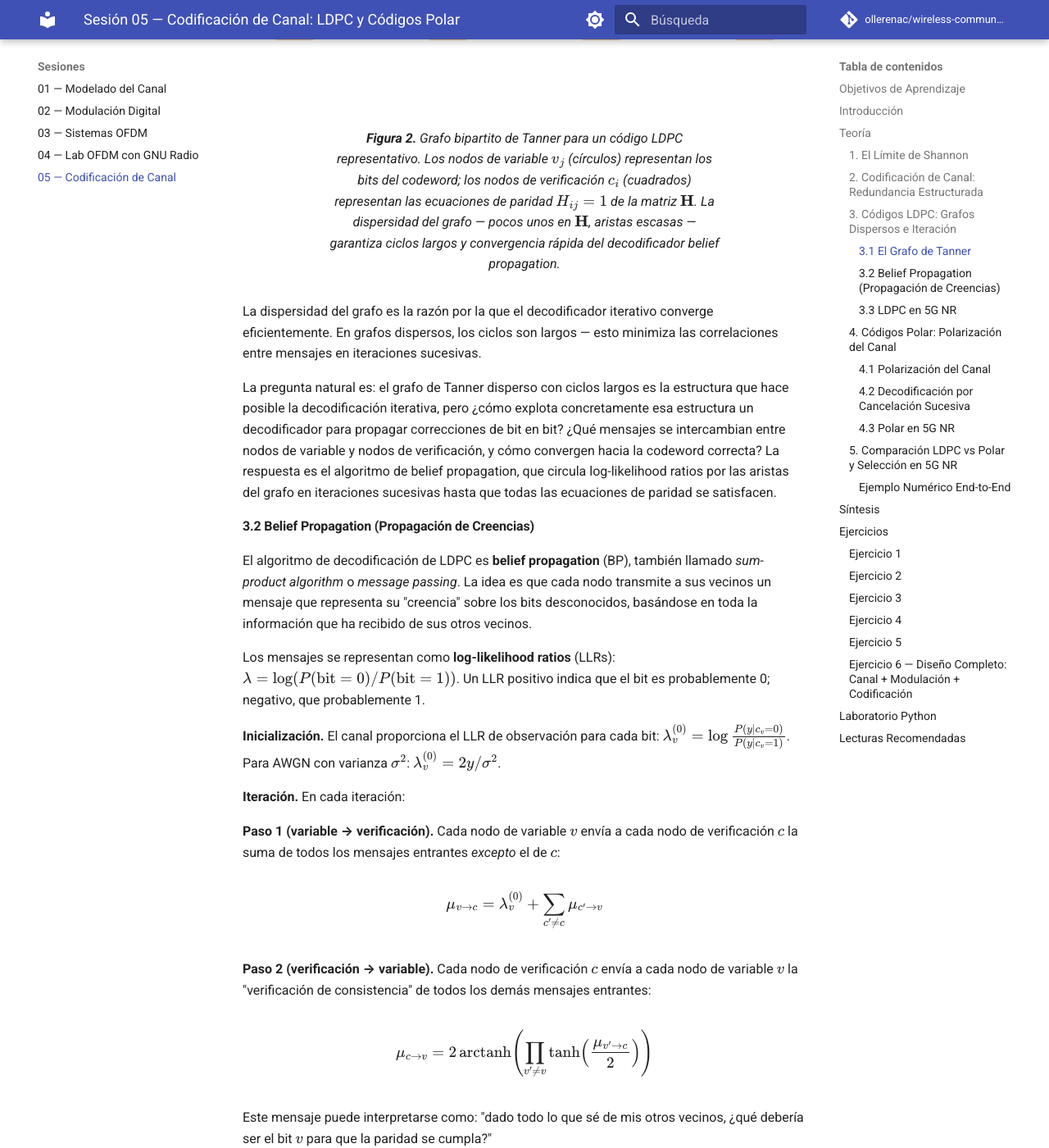
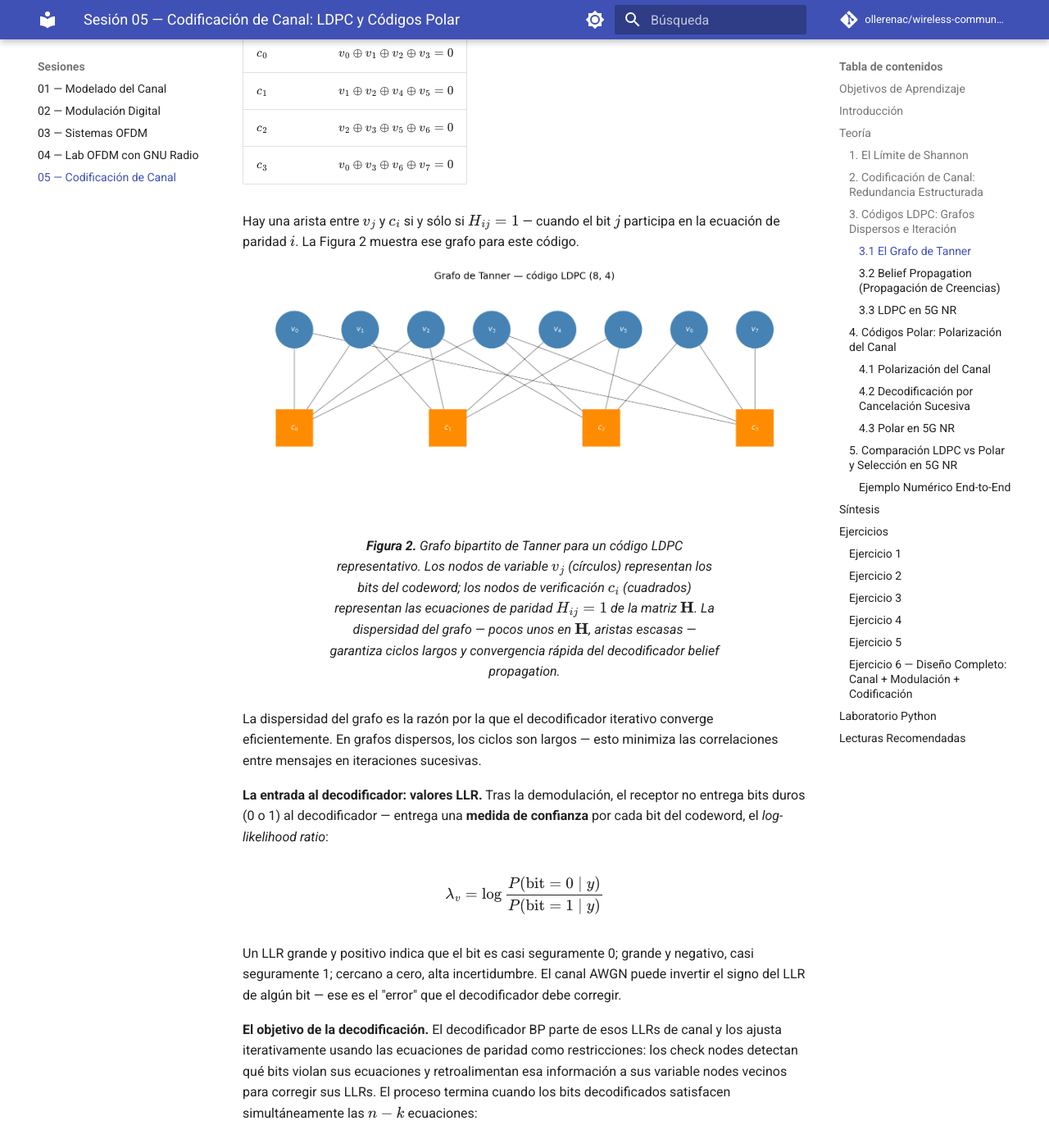
Before and after one commit to ollerenac/wireless-communication-systems, an MkDocs documentation site: the page built from docs/sessions/05-channel-coding/index.md, in a window 1280 px wide and 1400 px high, scrolled down 4951 px. Shown: the whole window at 82% size. Built offline with MkDocs 1.6.1 and Material for MkDocs 9.7.7, drawn with Linux system fonts in a browser that asks for light colours; comment, search, counter and statistics services are not loaded; some of the changed text lies outside the part shown.

Commit message:
feat(05): expand §3.1 — add H matrix, parity equations, LLR input, and BP goal
Add the explicit 4×8 H matrix for the LDPC (8,4) example with a table of the four
parity check equations (c0–c3), making the edge-to-matrix correspondence concrete.

Add two paragraphs after the Tanner graph figure: (1) LLR as soft confidence measure
from the demodulator — the "error" is an inverted LLR sign; (2) the decoding goal —
BP adjusts LLRs iteratively until H·ĉ = 0 mod 2, bridging into §3.2.

Co-Authored-By: Claude Sonnet 4.6 <noreply@anthropic.com>

```diff
--- a/docs/sessions/05-channel-coding/index.md
+++ b/docs/sessions/05-channel-coding/index.md
@@ -116,7 +116,25 @@ La representación más intuitiva de un LDPC es su **grafo de Tanner**: un grafo
 - **Nodos de variable** ($n$ nodos, uno por cada bit del codeword): representan los $n$ bits transmitidos.
 - **Nodos de verificación** ($n-k$ nodos, uno por cada ecuación de paridad): representan las $n-k$ ecuaciones $\mathbf{H}\,\mathbf{c} = \mathbf{0}$.
 
-Hay una arista entre el nodo de variable $v_j$ y el nodo de verificación $c_i$ si y sólo si $H_{ij} = 1$. La Figura 2 muestra el grafo de Tanner del código LDPC $(8,4)$ del laboratorio, con 8 nodos de variable (v₀–v₇) y 4 nodos de verificación (c₀–c₃).
+Para el código LDPC $(8,4)$ del laboratorio, la matriz $\mathbf{H}$ de dimensiones $4\times 8$ es:
+
+$$\mathbf{H} = \begin{pmatrix}
+1&1&1&1&0&0&0&0\\
+0&1&1&0&1&1&0&0\\
+0&0&1&1&0&1&1&0\\
+1&0&0&1&0&0&1&1
+\end{pmatrix}$$
+
+Cada fila es una ecuación de paridad: la suma XOR de los bits en las columnas donde hay un 1 debe ser cero. Las cuatro restricciones que todo codeword válido debe satisfacer son:
+
+| Check node | Ecuación de paridad |
+|------------|---------------------|
+| $c_0$ | $v_0 \oplus v_1 \oplus v_2 \oplus v_3 = 0$ |
+| $c_1$ | $v_1 \oplus v_2 \oplus v_4 \oplus v_5 = 0$ |
+| $c_2$ | $v_2 \oplus v_3 \oplus v_5 \oplus v_6 = 0$ |
+| $c_3$ | $v_0 \oplus v_3 \oplus v_6 \oplus v_7 = 0$ |
+
+Hay una arista entre $v_j$ y $c_i$ si y sólo si $H_{ij} = 1$ — cuando el bit $j$ participa en la ecuación de paridad $i$. La Figura 2 muestra ese grafo para este código.
 
 <figure markdown="span">
   ![Grafo de Tanner del código LDPC](figures/tanner-graph.png)
@@ -127,6 +145,18 @@ Hay una arista entre el nodo de variable $v_j$ y el nodo de verificación $c_i$
 </figure>
 
 La dispersidad del grafo es la razón por la que el decodificador iterativo converge eficientemente. En grafos dispersos, los ciclos son largos — esto minimiza las correlaciones entre mensajes en iteraciones sucesivas.
+
+**La entrada al decodificador: valores LLR.** Tras la demodulación, el receptor no entrega bits duros (0 o 1) al decodificador — entrega una **medida de confianza** por cada bit del codeword, el *log-likelihood ratio*:
+
+$$\lambda_v = \log\frac{P(\text{bit}=0 \mid y)}{P(\text{bit}=1 \mid y)}$$
+
+Un LLR grande y positivo indica que el bit es casi seguramente 0; grande y negativo, casi seguramente 1; cercano a cero, alta incertidumbre. El canal AWGN puede invertir el signo del LLR de algún bit — ese es el "error" que el decodificador debe corregir.
+
+**El objetivo de la decodificación.** El decodificador BP parte de esos LLRs de canal y los ajusta iterativamente usando las ecuaciones de paridad como restricciones: los check nodes detectan qué bits violan sus ecuaciones y retroalimentan esa información a sus variable nodes vecinos para corregir sus LLRs. El proceso termina cuando los bits decodificados satisfacen simultáneamente las $n-k$ ecuaciones:
+
+$$\mathbf{H}\,\hat{\mathbf{c}} = \mathbf{0} \pmod{2}$$
+
+El cómo se calculan esos mensajes entre nodos es el algoritmo de belief propagation, que se detalla a continuación.
 
 La pregunta natural es: el grafo de Tanner disperso con ciclos largos es la estructura que hace posible la decodificación iterativa, pero ¿cómo explota concretamente esa estructura un decodificador para propagar correcciones de bit en bit? ¿Qué mensajes se intercambian entre nodos de variable y nodos de verificación, y cómo convergen hacia la codeword correcta? La respuesta es el algoritmo de belief propagation, que circula log-likelihood ratios por las aristas del grafo en iteraciones sucesivas hasta que todas las ecuaciones de paridad se satisfacen.
 
```
